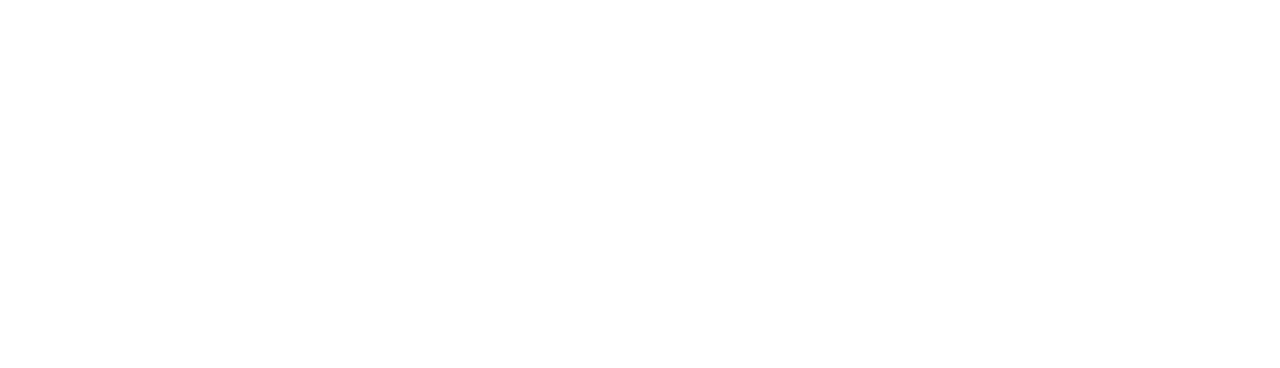
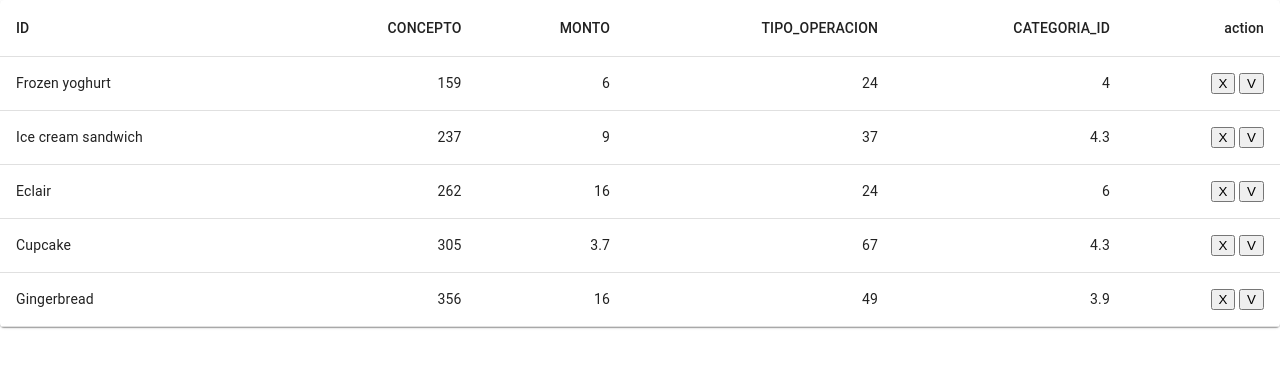
Before and after one commit to cheaguz/alkemy-front, a React (Create React App) app: page / in a window 1280 px wide. Shown: the top 368 px of the page. Built offline with nearby package versions, Linux system fonts and the light colour scheme.

Commit message:
operations component base add table

```diff
--- a/src/App.js
+++ b/src/App.js
@@ -1,12 +1,13 @@
 import {LoginProvider} from './context/loginContext'
 /* import { LoginComponent } from "./Components/LoginComponent"; */
 /* import RegisterComponent from './Components/RegisterComponent' */
+import Operations from './Components/operations/Operations'
 
 function App() {
   return (
     <LoginProvider >
       <div >
-
+          <Operations />
       </div>
     </LoginProvider>
   );
--- a/src/Components/operations/Operations.jsx
+++ b/src/Components/operations/Operations.jsx
@@ -1,9 +1,70 @@
 import React from 'react'
 
-const Operations = () => {
+import {Table , TableBody ,TableCell , TableHead , TableRow , Paper} from '@material-ui/core'
+
+const styles = theme => ({
+    root: {
+      width: '100%',
+
+      overflowX: 'auto',
+    },
+    table: {
+      minWidth: 600,
+    },
+  });
+
+  let id = 0;
+
+
+  function createData(name, calories, fat, carbs, protein , action) {
+    id += 1;
+    return { id, name, calories, fat, carbs, protein , action};
+  }
+
+  const rows = [
+    createData('Frozen yoghurt', 159, 6.0, 24, 4.0 , "X" ),
+    createData('Ice cream sandwich', 237, 9.0, 37, 4.3, "X"),
+    createData('Eclair', 262, 16.0, 24, 6.0, "X"),
+    createData('Cupcake', 305, 3.7, 67, 4.3, "X"),
+    createData('Gingerbread', 356, 16.0, 49, 3.9, "X"),
+  ];
+
+
+const Operations = (props) => {
     return (
         <div>
+            <Paper className={styles.root}>
+      <Table className={styles.table}>
+        <TableHead>
+          <TableRow>
+            <TableCell>ID </TableCell>
+            <TableCell align="right"> CONCEPTO </TableCell>
+            <TableCell align="right"> MONTO </TableCell>
+            <TableCell align="right"> TIPO_OPERACION </TableCell>
+            <TableCell align="right"> CATEGORIA_ID </TableCell>
+            <TableCell align="right"> action  </TableCell>
+          </TableRow>
+        </TableHead>
 
+        <TableBody>
+
+          {rows.map(row => (
+            <TableRow key={row.id}>
+              <TableCell component="th" scope="row">
+                {row.name}
+              </TableCell>
+              <TableCell align="right">{row.calories}</TableCell>
+              <TableCell align="right">{row.fat}</TableCell>
+              <TableCell align="right">{row.carbs}</TableCell>
+              <TableCell align="right">{row.protein}</TableCell>
+              <TableCell align="right"><button> {row.action}</button> <button>V</button> </TableCell>
+            </TableRow>
+          ))}
+
+        </TableBody>
+
+      </Table>
+    </Paper>
         </div>
     )
 }
```
